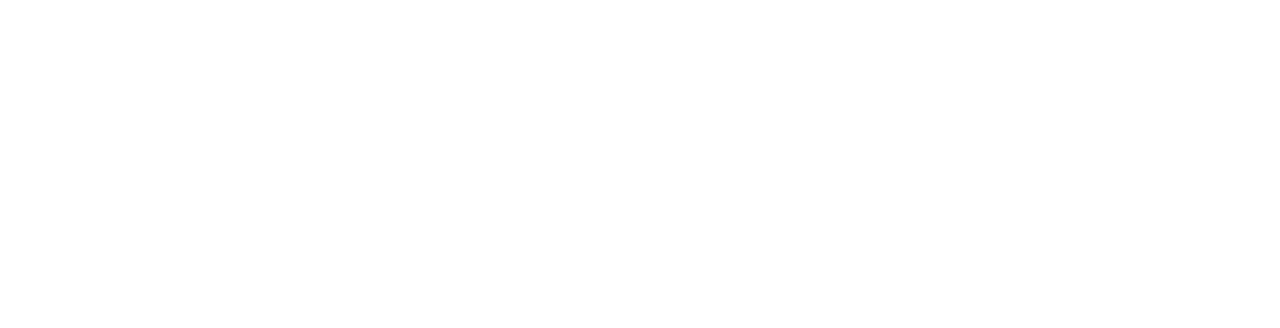
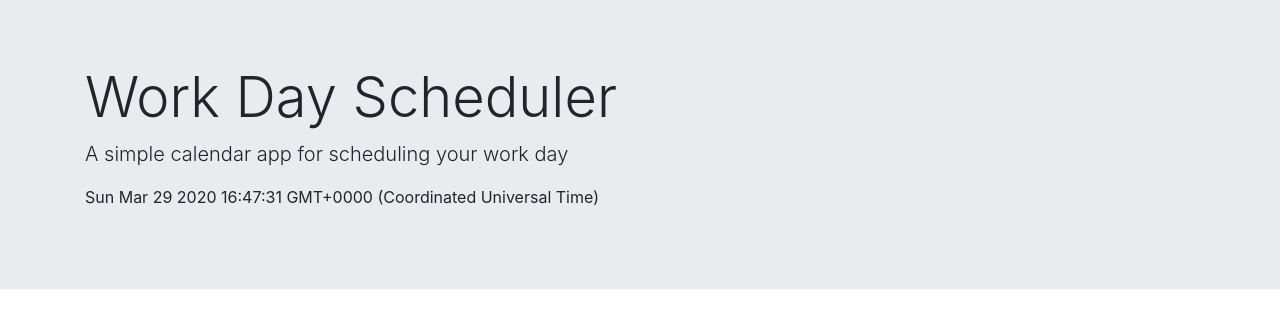
Before and after one commit to Shobes1421/Day-Planner, a plain HTML site: page index.html in a window 1280 px wide. Drawn offline with nearby package versions, Linux system fonts and the light colour scheme.

Commit message:
Added jumbotron to header

```diff
--- a/assets/script.js
+++ b/assets/script.js
@@ -0,0 +1,3 @@
+//Adding todays date to the jumbotron
+var todayDate = new Date()
+document.getElementById("todaysDate").innerHTML = todayDate;
--- a/index.html
+++ b/index.html
@@ -8,9 +8,23 @@
     <!--Bootstrap Stylesheet-->
     <link rel="stylesheet" href="https://stackpath.bootstrapcdn.com/bootstrap/4.4.1/css/bootstrap.min.css"
         integrity="sha384-Vkoo8x4CGsO3+Hhxv8T/Q5PaXtkKtu6ug5TOeNV6gBiFeWPGFN9MuhOf23Q9Ifjh" crossorigin="anonymous">
+    <link rel="stylesheet" href="assets/style.css">
 
 </head>
 <body>
+    <header>
+        <!--Jumbotron provieded by Bootstrap ref: https://getbootstrap.com/docs/4.4/components/jumbotron/-->
+        <div class="jumbotron jumbotron-fluid">
+            <div class="container">
+                <h1 class="display-4">Work Day Scheduler</h1>
+                <p class="lead">A simple calendar app for scheduling your work day</p>
+                <p id="todaysDate"></p>
+            </div>
+        </div>
 
+    </header>
+
+
+    <script src="./assets/script.js"></script>
 </body>
 </html>
```
